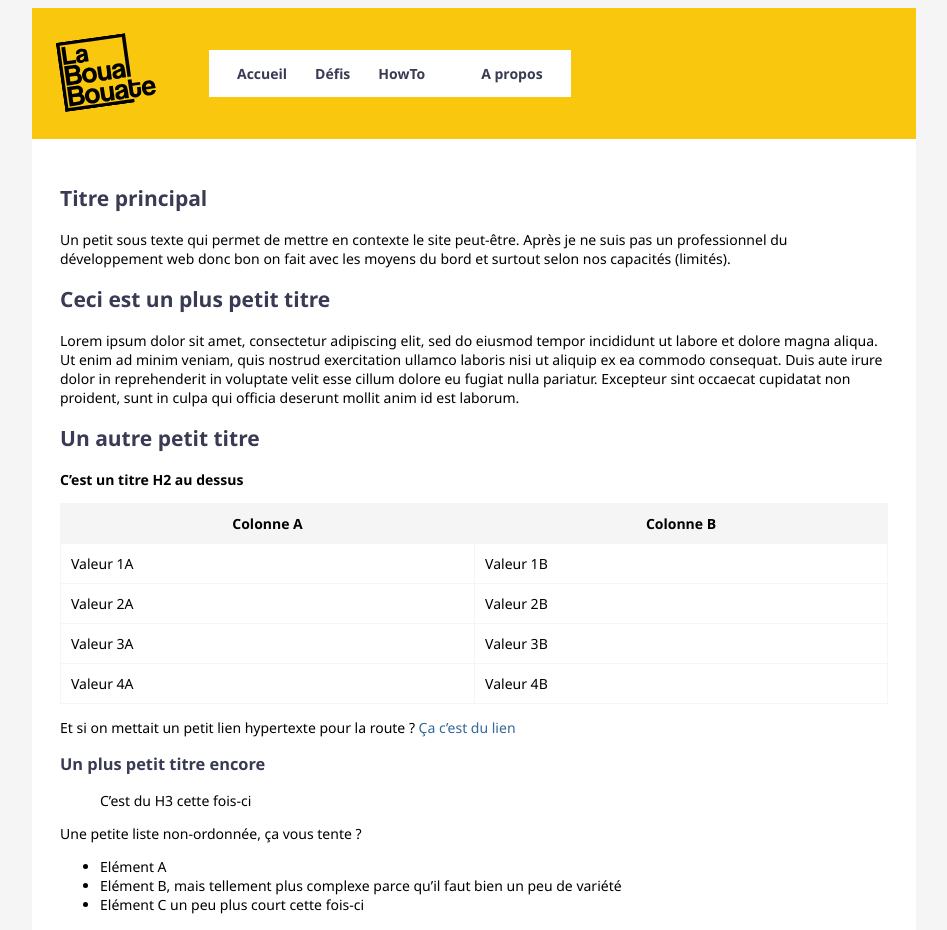
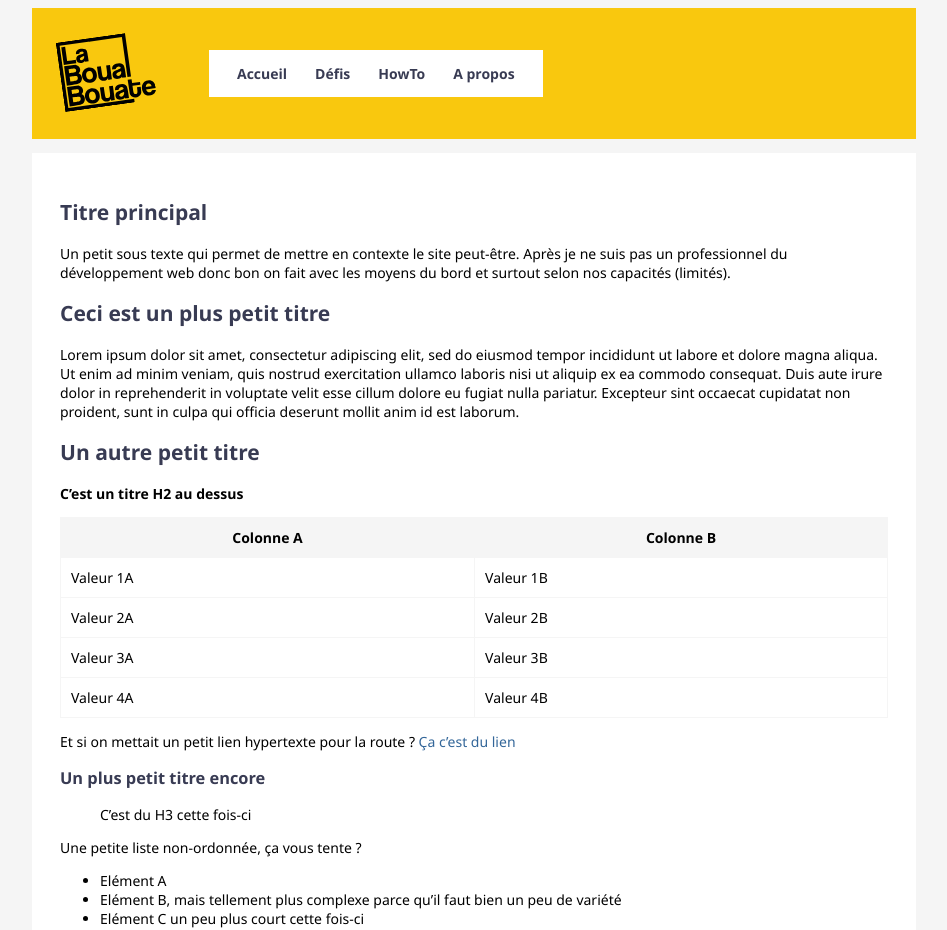
Before and after one commit to leobouard/leobouard.github.io, a Jekyll site: the page built from index.md, in a window 1280 px wide. Shown: the top 930 px of the page, without its empty margins (166-1113 px from the left). Built offline with Jekyll 4.4.1, drawn with Linux system fonts in a browser that asks for light colours; our own code applies the rules of GitHub Pages for plain Markdown files.

Commit message:
Update style.scss

```diff
--- a/assets/css/style.scss
+++ b/assets/css/style.scss
@@ -60,7 +60,6 @@ nav {
     right:0px;
     overflow: hidden;
     background-color: #fff;
-    width: 100%;
     /*box-shadow: 0px 0px 0.5em #CCC; */
 }
 
@@ -91,7 +90,8 @@ nav a:last-child {
 section {
     background-color: #fff;
     padding: 2em;
-    min-height: 78%;
+    margin-top: 1em;
+    margin-bottom: 1em;
 }
 
     /* --- TEXT --- */
@@ -176,7 +176,6 @@ section {
 footer {
     background-color: #383b53;
     color: #fff;
-    margin-top: 1em;
     padding: 0.5em;
 }
 
```
